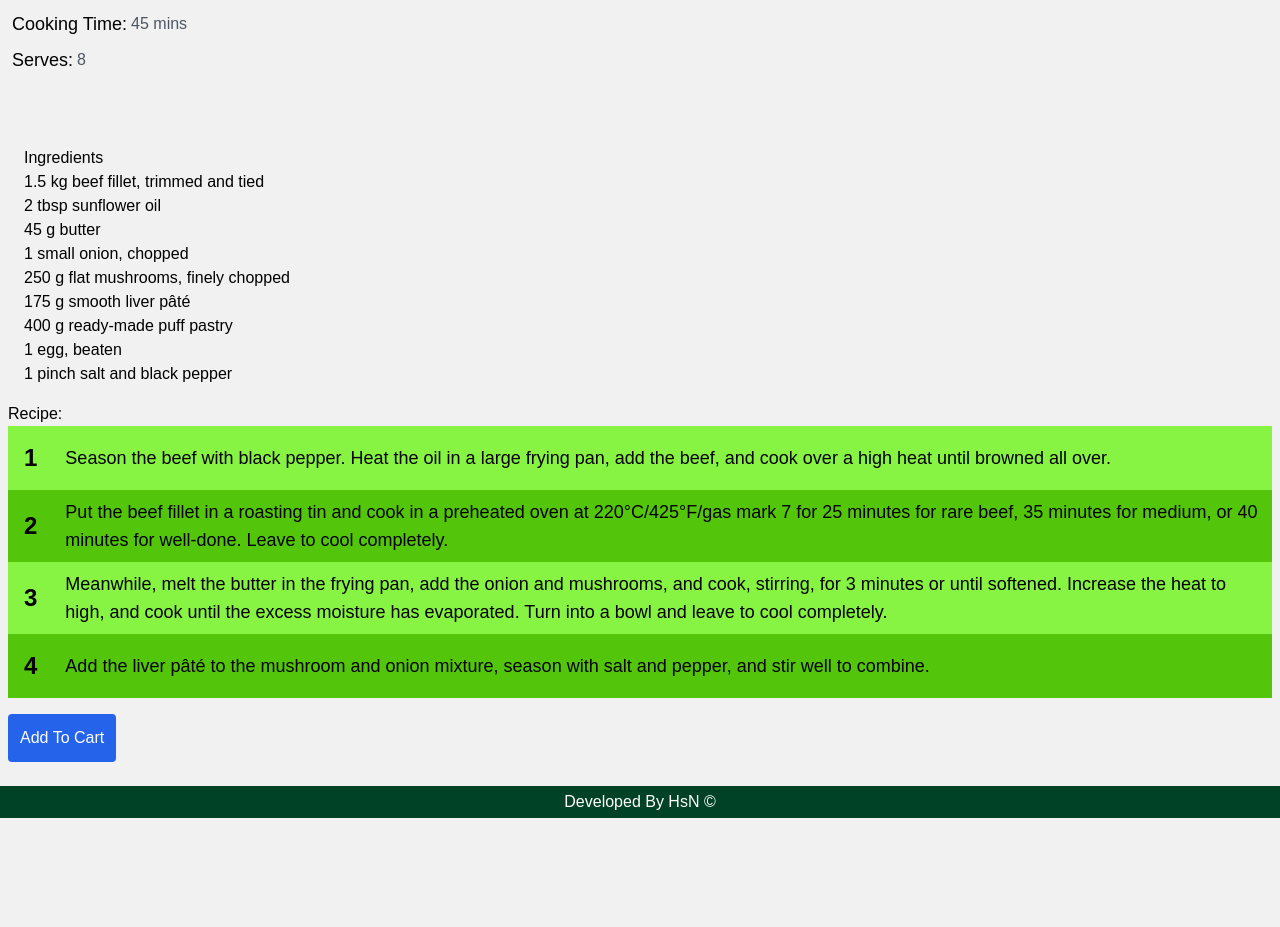
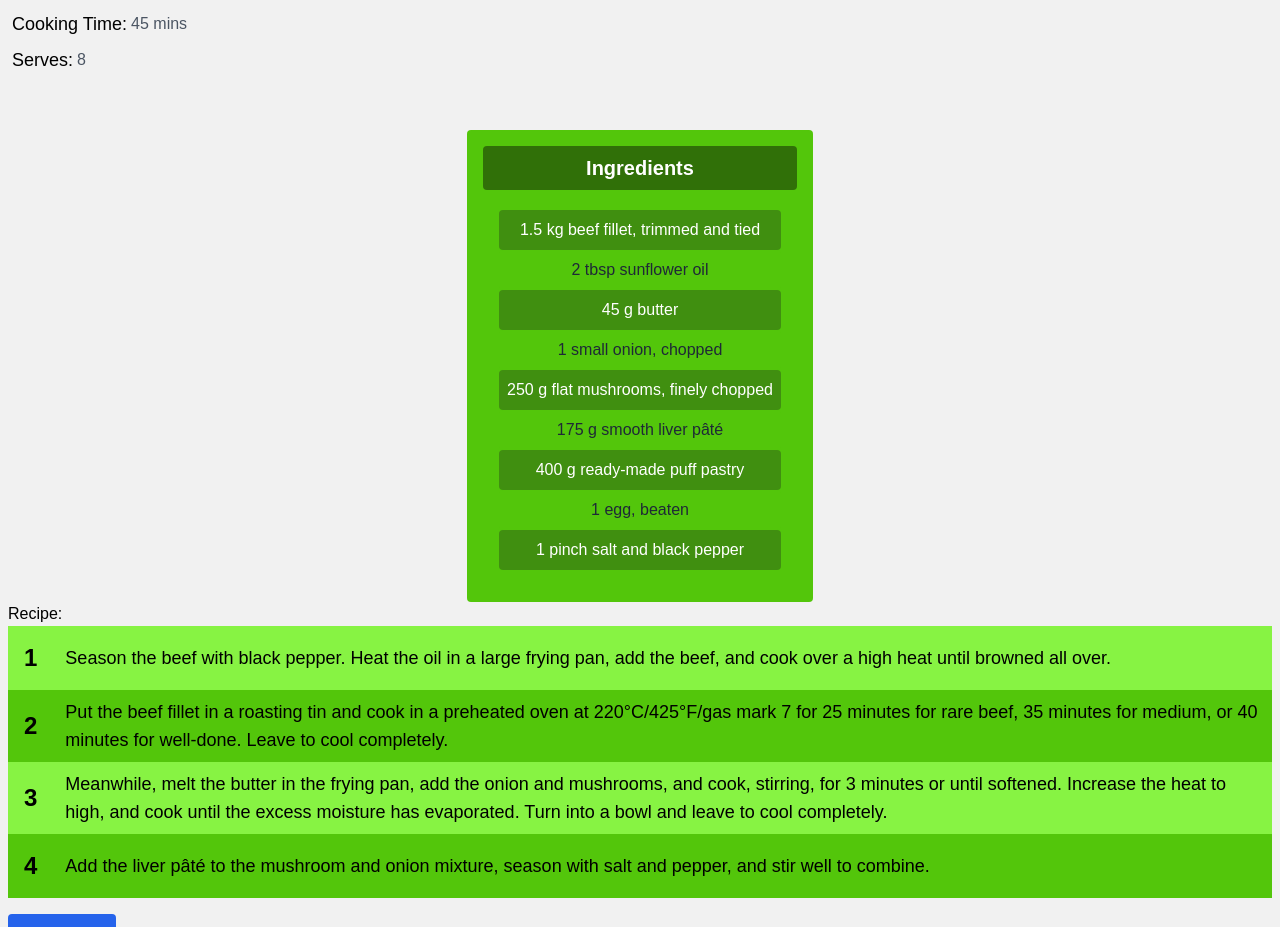
Before and after one commit to hasanashrafi/food-next, a Next.js app: page /menu/1 in a window 1280 px wide. Shown: the part 843-1770 px from the top of the page. Before the commit the page ends 1661 px from the top, so only its background shows below. Built offline with nearby package versions, Linux system fonts and the light colour scheme; data requests are answered from the project's data file.

Commit message:
edit styles

```diff
--- a/components/templates/DetailsPage.js
+++ b/components/templates/DetailsPage.js
@@ -69,11 +69,11 @@ function DetailsPage(data) {
                         )}
                     </ul>
                 </div>
-                <div className='p-4'>
-                    <h4>Ingredients</h4>
-                    <ul className='list-disc  list-inside '>
+                <div className='flex flex-col m-auto  w-fit text-center place-content-center p-4 align-baseline bg-[#53c60b] rounded'>
+                    <h4 className='font-semibold text-xl mb-1 p-2 text-center rounded text-white bg-[#307008]'>Ingredients</h4>
+                    <ul className=' m-3 p-1 text-gray-800 text-md'>
                         {ingredients.map((ingredient, index) =>
-                            <li key={index} className='flex'>
+                            <li key={index} className={`${index % 2 ? "bg-[#53c60b]" : "bg-[#408f10] text-white"} p-2 rounded`}>
                                 <p >{ingredient}</p>
                             </li>
                         )}
```
